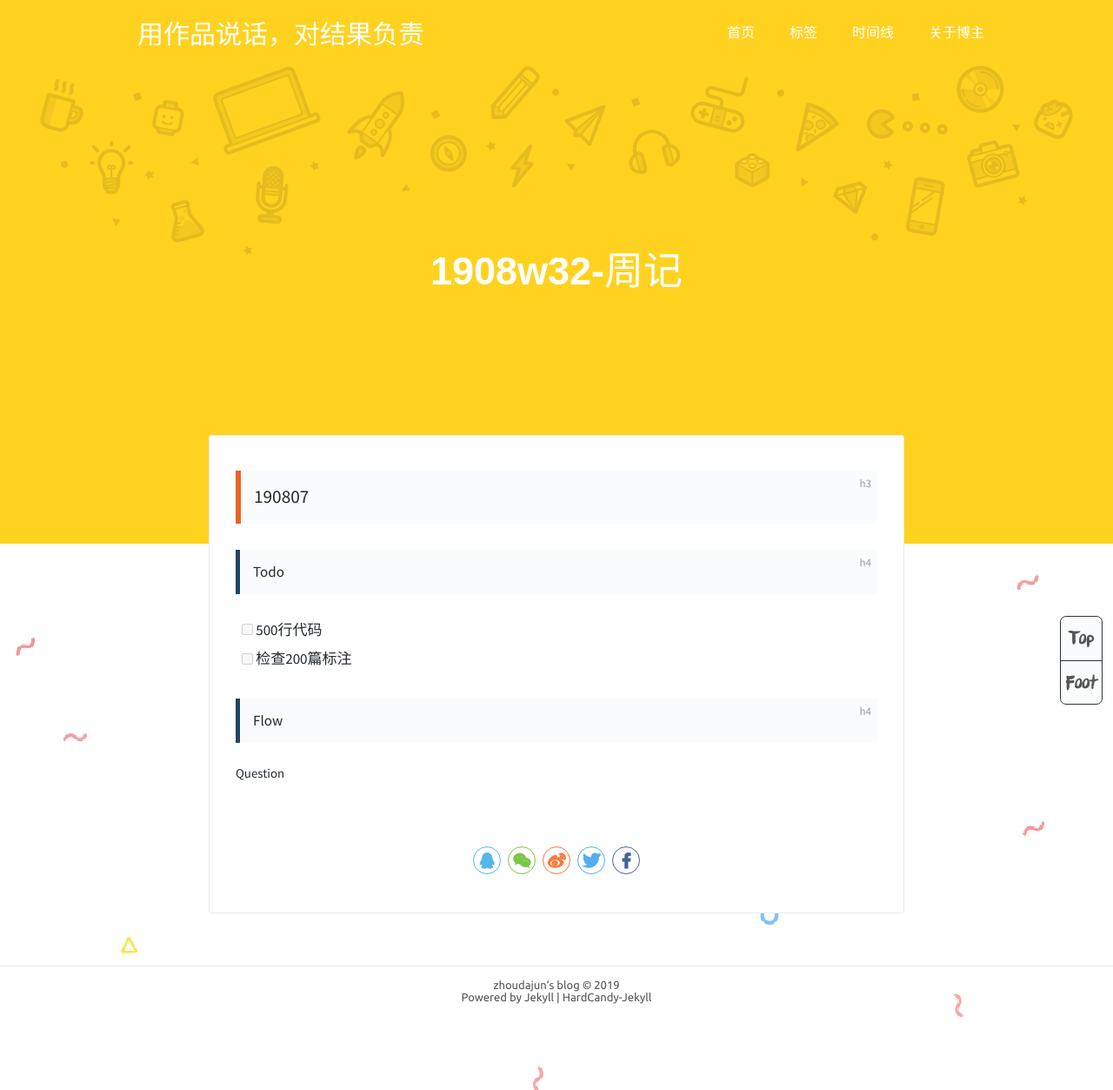
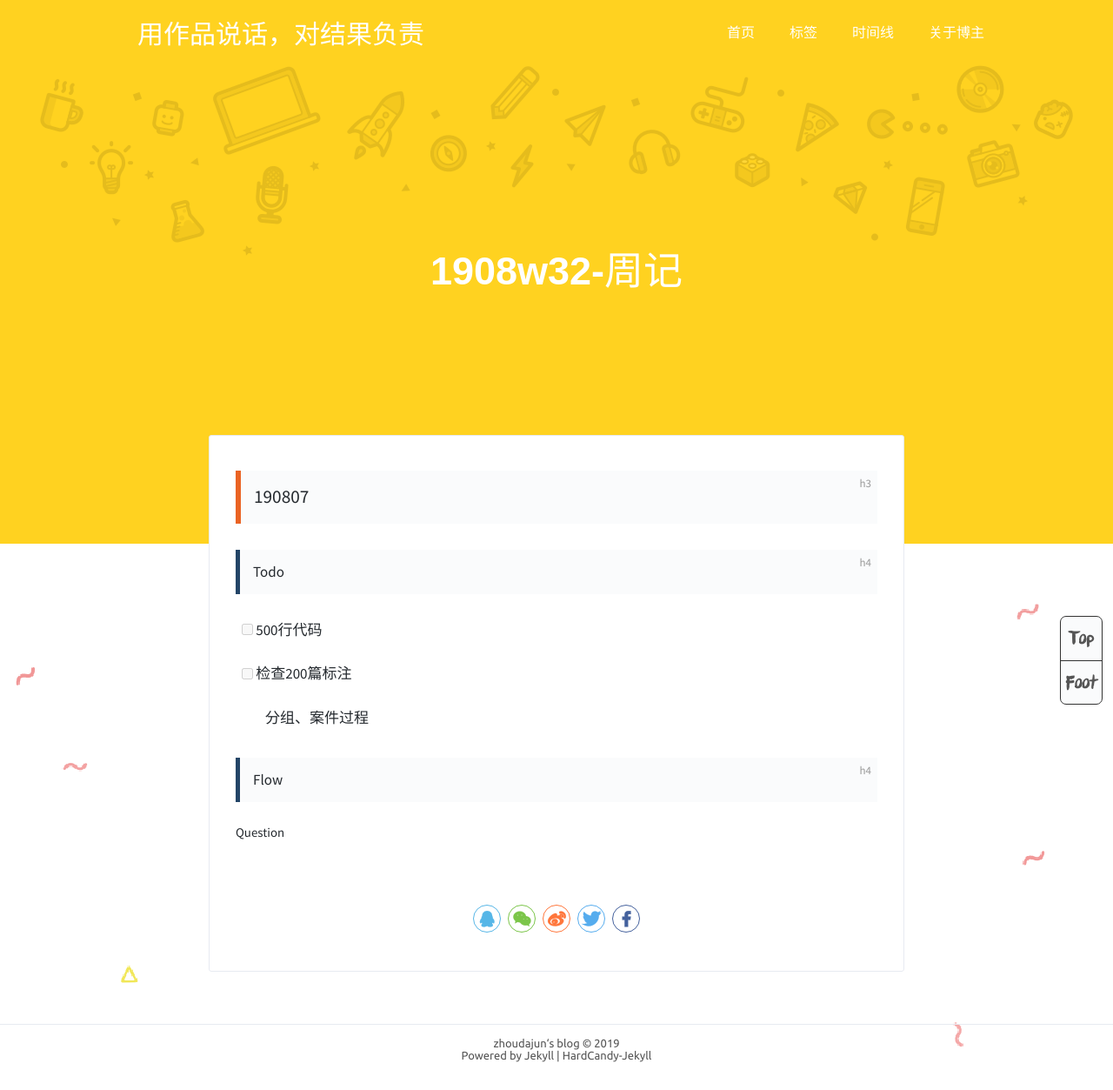
Before and after one commit to zhoudajun/zhoudajun.github.io, a Jekyll site: the page built from _posts/2019-08-10-w32-weekly.md, in a window 1280 px wide. Shown: the whole page at 87% size. Built offline with Jekyll 4.4.1, drawn with Linux system fonts in a browser that asks for light colours; comment, search, counter and statistics services are not loaded; before the commit the page ends 1186 px from its top, so only the background shows below that.

Commit message:
Update 2019-08-10-w32-weekly.md

```diff
--- a/_posts/2019-08-10-w32-weekly.md
+++ b/_posts/2019-08-10-w32-weekly.md
@@ -13,7 +13,10 @@ tags: log
 #### Todo
 
 + [ ] 500行代码
-+ [ ]  检查200篇标注
+
++ [ ] 检查200篇标注
+
+  分组、案件过程
 
 #### Flow
 
```
